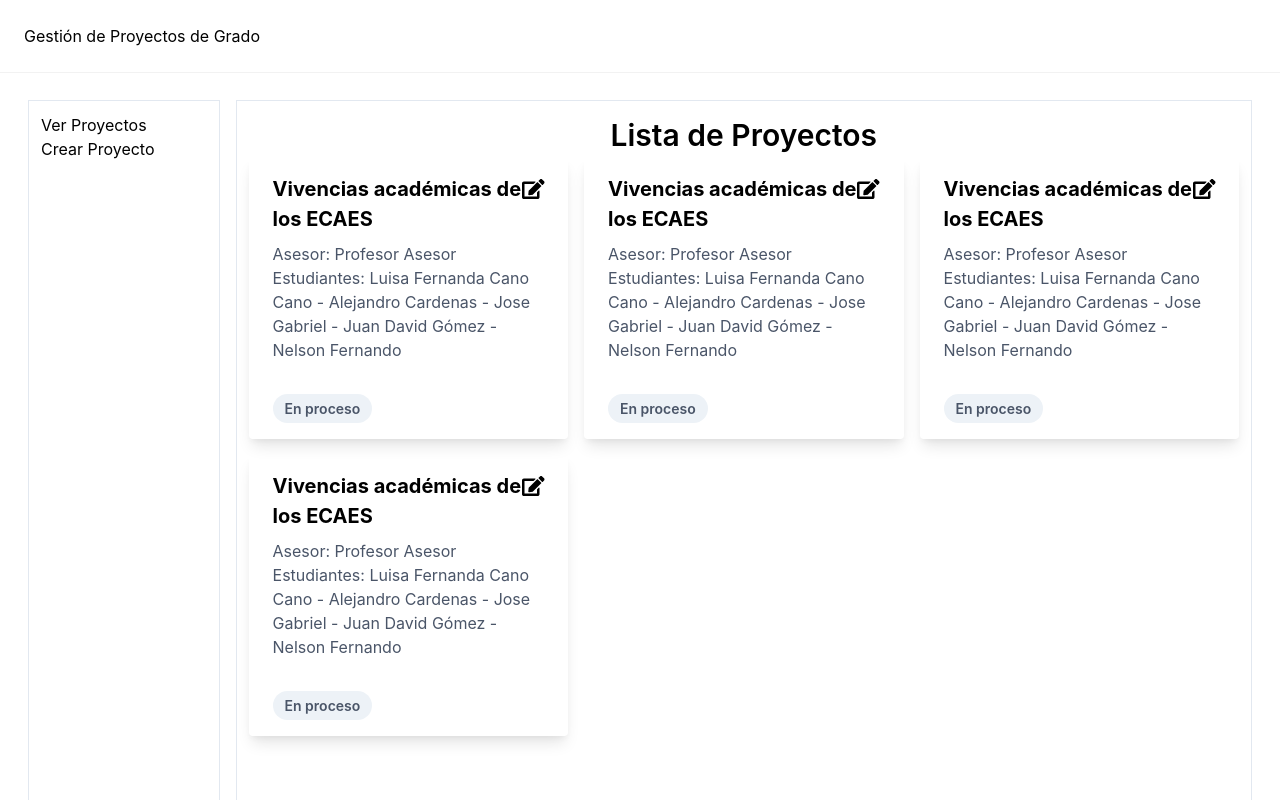
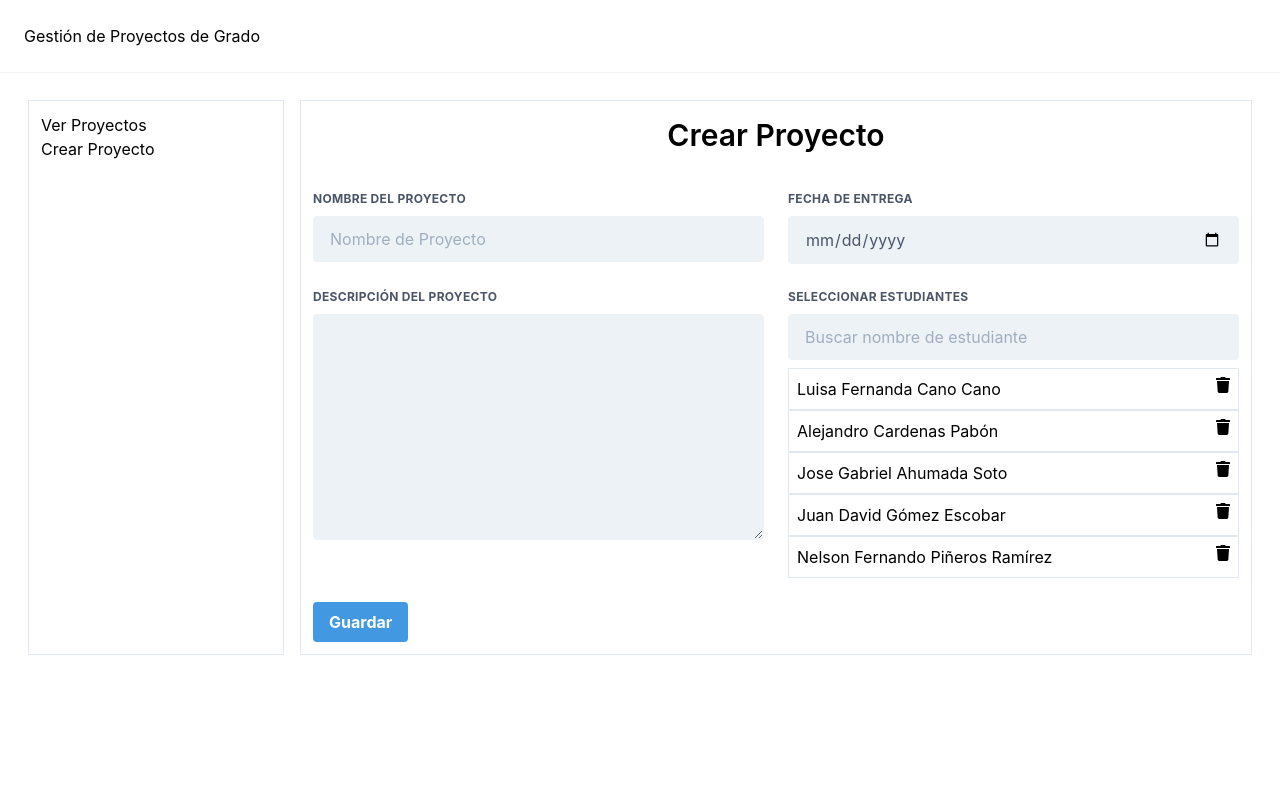
Before and after one commit to juandastic/graduation-project-managment, a React (Create React App) app: page /#/crear-proyecto in a window 1280 px wide. Shown: the top 800 px of the page. Built offline with nearby package versions, Linux system fonts and the light colour scheme.

Commit message:
implement redux form

```diff
--- a/package.json
+++ b/package.json
@@ -16,6 +16,7 @@
     "react-router-dom": "5.2.0",
     "react-scripts": "3.4.3",
     "redux": "^4.0.5",
+    "redux-form": "^8.3.6",
     "tailwindcss": "^1.7.1"
   },
   "scripts": {
--- a/src/App.js
+++ b/src/App.js
@@ -1,18 +1,18 @@
 import React from 'react';
 import './tailwind.output.css';
-import { BrowserRouter as Router} from 'react-router-dom'
+import { HashRouter, BrowserRouter as Router} from 'react-router-dom'
 
 import Header from './components/Header';
 import Content from './components/Content';
 
 function App() {
   return (
-    <Router>
+    <HashRouter>
       <div className="App">
         <Header />
         <Content />
       </div>
-    </Router>
+    </HashRouter>
   );
 }
 
--- a/src/components/ProjectForm.js
+++ b/src/components/ProjectForm.js
@@ -1,28 +1,35 @@
 import React from 'react';
-
+import { Field, reduxForm } from 'redux-form';
 import { FontAwesomeIcon } from '@fortawesome/react-fontawesome';
 import { faTrash } from '@fortawesome/free-solid-svg-icons';
 
-function ProjectForm({projectInfo = {}}) {
-
-  function onChangeHandler(e) {
-    console.log(e)
-  }
+function ProjectForm({projectInfo = {}, handleSubmit, pristine, submitting }) {
 
   return (
-    <form className="w-full max-w-6xl m-auto mt-8">
+    <form className="w-full max-w-6xl m-auto mt-8" onSubmit={handleSubmit}>
       <div className="flex flex-wrap -mx-3 mb-6">
         <div className="w-full md:w-1/2 px-3 mb-6 md:mb-0">
           <label className="block uppercase tracking-wide text-gray-700 text-xs font-bold mb-2" htmlFor="grid-first-name">
             Nombre del Proyecto
           </label>
-          <input onChange={onChangeHandler} value={projectInfo.title} className="appearance-none block w-full bg-gray-200 text-gray-700 border rounded py-3 px-4 mb-3 leading-tight focus:outline-none focus:bg-white" id="grid-first-name" type="text" />
+          <Field
+            name="title"
+            component="input"
+            type="text"
+            placeholder="Nombre de Proyecto"
+            className="appearance-none block w-full bg-gray-200 text-gray-700 border border-gray-200 rounded py-3 px-4 leading-tight focus:outline-none focus:bg-white focus:border-gray-500"
+          />
         </div>
         <div className="w-full md:w-1/2 px-3">
           <label className="block uppercase tracking-wide text-gray-700 text-xs font-bold mb-2" htmlFor="grid-last-name">
             Fecha de Entrega
           </label>
-          <input onChange={onChangeHandler} value={projectInfo.finishDate} className="appearance-none block w-full bg-gray-200 text-gray-700 border border-gray-200 rounded py-3 px-4 leading-tight focus:outline-none focus:bg-white focus:border-gray-500" id="grid-last-name" type="date" />
+          <Field
+            name="finish_date"
+            component="input"
+            type="date"
+            className="appearance-none block w-full bg-gray-200 text-gray-700 border border-gray-200 rounded py-3 px-4 leading-tight focus:outline-none focus:bg-white focus:border-gray-500"
+          />
         </div>
       </div>
       <div className="flex flex-wrap -mx-3 mb-6">
@@ -30,8 +37,12 @@ function ProjectForm({projectInfo = {}}) {
           <label className="block uppercase tracking-wide text-gray-700 text-xs font-bold mb-2" htmlFor="grid-password">
             Descripción del Proyecto
           </label>
-          <textarea onChange={onChangeHandler} value={projectInfo.description} rows="10" className="appearance-none block w-full bg-gray-200 text-gray-700 border border-gray-200 rounded py-3 px-4 mb-3 leading-tight focus:outline-none focus:bg-white focus:border-gray-500">
-          </textarea>
+          <Field
+            name="description"
+            component="textarea"
+            rows="10"
+            className="appearance-none block w-full bg-gray-200 text-gray-700 border border-gray-200 rounded py-3 px-4 leading-tight focus:outline-none focus:bg-white focus:border-gray-500"
+          />
         </div>
         <div className="w-full md:w-1/2 px-3">
           <label className="block uppercase tracking-wide text-gray-700 text-xs font-bold mb-2" htmlFor="grid-city">
@@ -49,18 +60,15 @@ function ProjectForm({projectInfo = {}}) {
       </div>
       <div className="flex flex-wrap -mx-3">
         <div className="w-full md:w-full px-3">
-          {
-            projectInfo.id ? (<button className="bg-blue-500 hover:bg-blue-700 text-white font-bold py-2 px-4 rounded focus:outline-none focus:shadow-outline" type="button">
-              Editar Proyecto
-            </button>) :
-            (<button className="bg-blue-500 hover:bg-blue-700 text-white font-bold py-2 px-4 rounded focus:outline-none focus:shadow-outline" type="button">
-              Crear Proyecto
-            </button>)
-          }
+          <button type="submit" disabled={pristine || submitting} className="bg-blue-500 hover:bg-blue-700 text-white font-bold py-2 px-4 rounded focus:outline-none focus:shadow-outline">
+            Guardar
+          </button>
         </div>
       </div>
     </form>
   )
 }
 
-export default ProjectForm
+export default reduxForm({
+  form: 'project', // a unique identifier for this form
+})(ProjectForm);
--- a/src/components/TaskForm.js
+++ b/src/components/TaskForm.js
@@ -1,7 +1,4 @@
 import React from 'react';
-
-import { FontAwesomeIcon } from '@fortawesome/react-fontawesome';
-import { faTrash } from '@fortawesome/free-solid-svg-icons';
 
 function TaskForm({projectInfo = {}}) {
 
--- a/src/index.js
+++ b/src/index.js
@@ -1,21 +1,18 @@
 import React from 'react';
 import ReactDOM from 'react-dom';
 import { Provider } from 'react-redux';
-import { createStore, combineReducers } from 'redux';
+import { createStore, compose } from 'redux';
+import reducer from './redux/reducer';
 import './index.css';
 import App from './App';
 import * as serviceWorker from './serviceWorker';
 
+const composeEnhancers = window.__REDUX_DEVTOOLS_EXTENSION_COMPOSE__ || compose;
 
-const reducer = combineReducers({
-  projects: []
-  // form: reduxFormReducer, // mounted under "form"
-});
-
-const store = (window.devToolsExtension
-  ? window.devToolsExtension()(createStore)
-  : createStore)(reducer);
-
+const store = createStore(
+  reducer,
+  composeEnhancers()
+);
 
 ReactDOM.render(
   <Provider store={store}>
--- a/src/pages/CreateProject.js
+++ b/src/pages/CreateProject.js
@@ -1,12 +1,32 @@
 import React from 'react';
+import { useHistory } from "react-router-dom";
 
 import ProjectForm from '../components/ProjectForm';
+import { addProjectAction } from '../redux/actions';
 
 function CreateProject() {
+  let history = useHistory();
+
+  const handleSave = (values, dispatch) => {
+    let project =  {
+      id: Math.random().toString(36).substr(2, 9),
+      title: values.title,
+      description: values.description,
+      finish_date: values.finish_date,
+      students: ["Luisa Fernanda Cano Cano", "Alejandro Cardenas", "Jose Gabriel", "Juan David Gómez", "Nelson Fernando"],
+      adviser: "Profesor Logeado",
+      state: "En proceso"
+    }
+
+    dispatch(addProjectAction(project))
+    alert("Tu Proyecto fue creado correctamente")
+    history.push('/')
+  }
+
   return (
     <React.Fragment>
       <h1 className="text-center text-3xl font-semibold">Crear Proyecto</h1>
-      <ProjectForm />
+      <ProjectForm  onSubmit={handleSave} />
     </React.Fragment>
   )
 }
--- a/src/pages/Home.js
+++ b/src/pages/Home.js
@@ -1,41 +1,30 @@
 import React from 'react';
 
 import ProjectsGrid from '../components/ProjectsGrid';
+import { connect } from 'react-redux';
+import { bindActionCreators } from 'redux';
+import  * as actions from '../redux/actions';
+import { withRouter } from 'react-router-dom';
 
-function Home() {
-  const projects = [
-    {
-      title: "Vivencias académicas de los ECAES",
-      adviser: "Profesor Asesor",
-      students: ["Luisa Fernanda Cano Cano", "Alejandro Cardenas", "Jose Gabriel", "Juan David Gómez", "Nelson Fernando"],
-      state: "En proceso"
-    },
-    {
-      title: "Vivencias académicas de los ECAES",
-      adviser: "Profesor Asesor",
-      students: ["Luisa Fernanda Cano Cano", "Alejandro Cardenas", "Jose Gabriel", "Juan David Gómez", "Nelson Fernando"],
-      state: "En proceso"
-    },
-    {
-      title: "Vivencias académicas de los ECAES",
-      adviser: "Profesor Asesor",
-      students: ["Luisa Fernanda Cano Cano", "Alejandro Cardenas", "Jose Gabriel", "Juan David Gómez", "Nelson Fernando"],
-      state: "En proceso"
-    },
-    {
-      title: "Vivencias académicas de los ECAES",
-      adviser: "Profesor Asesor",
-      students: ["Luisa Fernanda Cano Cano", "Alejandro Cardenas", "Jose Gabriel", "Juan David Gómez", "Nelson Fernando"],
-      state: "En proceso"
-    }
-  ]
+function Home({projects}) {
   return (
     <React.Fragment>
       <h1 className="text-center text-3xl font-semibold">Lista de Proyectos</h1>
       <ProjectsGrid projects={projects} />
-
     </React.Fragment>
   )
 }
 
-export default Home
+function mapStateToProps(state, props) {
+  return {
+    projects: state.data.projects
+  }
+}
+
+function mapDispatchToProps(dispatch) {
+  return {
+    actions: bindActionCreators(actions, dispatch)
+  }
+}
+
+export default withRouter(connect(mapStateToProps, mapDispatchToProps)(Home));
--- /dev/null
+++ b/src/redux/actions.js
@@ -0,0 +1,23 @@
+/*
+ * action types
+ */
+
+export const ADD_PROJECT = 'ADD_PROJECT'
+export const EDIT_PROJECT = 'EDIT_PROJECT'
+export const DELETE_PROJECT = 'DELETE_PROJECT'
+
+/*
+ * action creators
+ */
+
+export function addProjectAction(data) {
+  return { type: ADD_PROJECT, payload: data }
+}
+
+export function editProjectAction(data) {
+  return { type: EDIT_PROJECT, payload: data }
+}
+
+export function deleteProjectAction(id) {
+  return { type: DELETE_PROJECT, payload: { id } }
+}
--- /dev/null
+++ b/src/redux/reducer.js
@@ -0,0 +1,58 @@
+import { combineReducers } from 'redux'
+import { reducer as reduxFormReducer } from 'redux-form';
+
+import {
+  ADD_PROJECT,
+  EDIT_PROJECT,
+  DELETE_PROJECT,
+} from './actions'
+
+const initialDataState = {
+  projects: []
+};
+
+function data(state = initialDataState, action) {
+  switch (action.type) {
+    case ADD_PROJECT: {
+      const data = action.payload;
+
+      return {
+        ...state,
+        projects: [
+          ...state.projects,
+          data
+        ]
+      }
+    }
+    case EDIT_PROJECT: {
+      // const data = action.payload;
+
+      return {
+        ...state,
+        projects: [
+          ...state.projects
+        ]
+      }
+    }
+    case DELETE_PROJECT: {
+      const id = action.payload.id;
+
+      const projects = state.projects.filter((projectId) => {
+        return projectId !== id
+      });
+
+      return {
+        projects: projects
+      }
+    }
+    default:
+      return state
+  }
+}
+
+const reducer = combineReducers({
+  data,
+  form: reduxFormReducer
+});
+
+export default reducer
```
Also changed, not shown: 1 other file (tests, documents, lock files or other folders).
